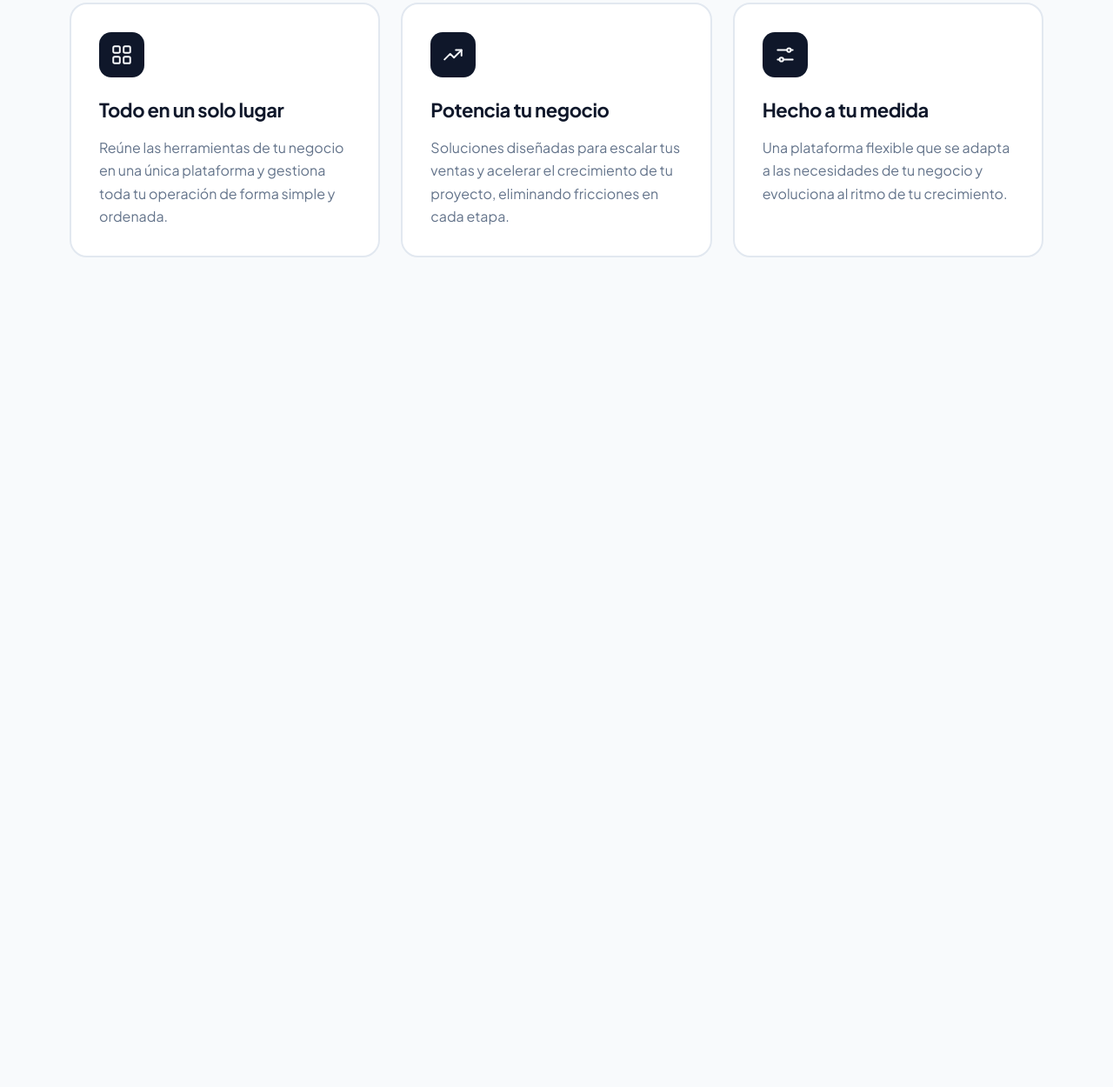
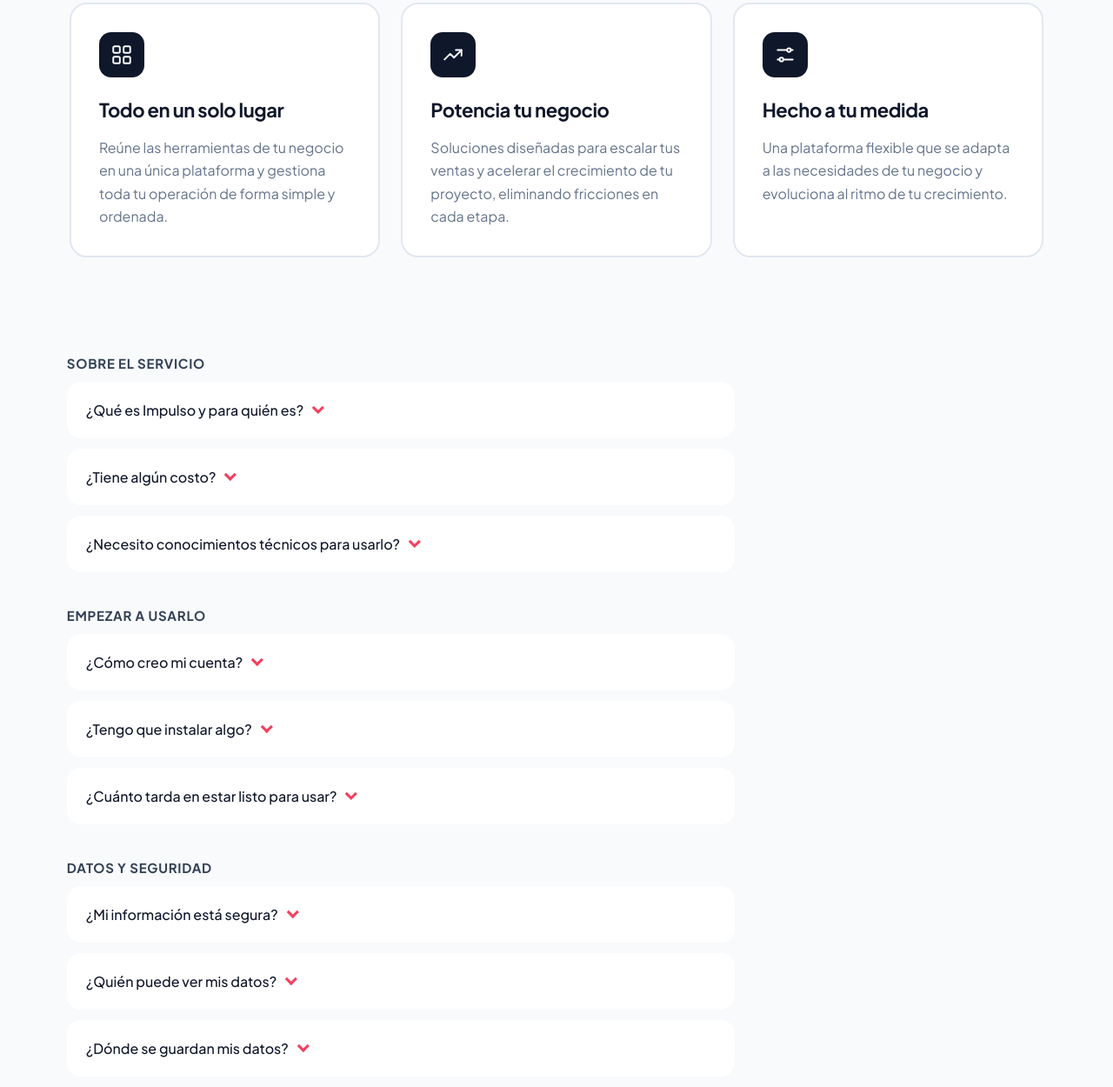
Before and after one commit to lucasmcom34-afk/Proyecto_web, a plain HTML site: page landing-page/index.html in a window 1280 px wide. Shown: the part 448-1698 px from the top of the page at 87% size. Before the commit the page ends 816 px from the top, so only its background shows below. Drawn offline with Linux system fonts and the light colour scheme.

Commit message:
Se agrego junto al enlace ancla de la sección de ayuda, los faq de los usuarios para responder dudas generales que puedan tener

```diff
--- a/landing-page/index.html
+++ b/landing-page/index.html
@@ -19,7 +19,7 @@
       <nav class="nav" aria-label="Principal">
         <a class="nav__link" href="#">Iniciar sesión</a>
         <span class="nav__divider" aria-hidden="true"></span>
-        <a class="nav__link" href="#">Ayuda</a>
+        <a class="nav__link" href="#ayuda">Ayuda</a>
       </nav>
     </header>
 
@@ -74,5 +74,61 @@
     </main>
 
   </div>
+
+  <!-- AYUDA / PREGUNTAS FRECUENTES -->
+   <!-- aqui -->
+<section id="ayuda" class="contenedor seccion faq">
+
+  <h3 class="faq__grupo">Sobre el servicio</h3>
+
+  <details class="faq__item">
+    <summary>¿Qué es Impulso y para quién es?</summary>
+    <p class="faq__respuesta">Impulso es una plataforma creada para darles una mano a los pequeños emprendedores, ayudándolos a gestionar su emprendimiento de manera más eficiente a través de la centralización de distintas herramientas.</p>
+  </details>
+
+  <details class="faq__item">
+    <summary>¿Tiene algún costo?</summary>
+    <p class="faq__respuesta">No, actualmente Impulso no tiene costo. Es una app web SaaS (<em>Software as a Service</em>, o "software como servicio"). Eso significa que no instalas nada: entras desde el navegador con tu cuenta y usas el programa por internet. Nosotros nos encargamos de los servidores, el mantenimiento y las actualizaciones, y tú solo te ocupas de tu negocio.</p>
+  </details>
+
+  <details class="faq__item">
+    <summary>¿Necesito conocimientos técnicos para usarlo?</summary>
+    <p class="faq__respuesta">No. Impulso es súper intuitiva: si sabes usar el celular o el correo, sabes usar Impulso. Todo está pensado para que cargues tus datos en pocos pasos.</p>
+  </details>
+
+  <h3 class="faq__grupo">Empezar a usarlo</h3>
+
+  <details class="faq__item">
+    <summary>¿Cómo creo mi cuenta?</summary>
+    <p class="faq__respuesta">Con tu correo electrónico y una contraseña. Más adelante también podrás ingresar con tu cuenta de Google.</p>
+  </details>
+
+  <details class="faq__item">
+    <summary>¿Tengo que instalar algo?</summary>
+    <p class="faq__respuesta">No. Impulso funciona desde el navegador, así que lo abres desde la computadora o el celular y listo.</p>
+  </details>
+
+  <details class="faq__item">
+    <summary>¿Cuánto tarda en estar listo para usar?</summary>
+    <p class="faq__respuesta">Unos 5 minutos: creas tu cuenta y ya puedes empezar a cargar tu información.</p>
+  </details>
+
+  <h3 class="faq__grupo">Datos y seguridad</h3>
+
+  <details class="faq__item">
+    <summary>¿Mi información está segura?</summary>
+    <p class="faq__respuesta">Tus datos se guardan en una base de datos y solo se accede a ellos con tu correo y tu contraseña. Cuida tu contraseña y no la compartas.</p>
+  </details>
+
+  <details class="faq__item">
+    <summary>¿Quién puede ver mis datos?</summary>
+    <p class="faq__respuesta">Solo tú, desde tu cuenta. Cada usuario ve únicamente su propia información.</p>
+  </details>
+
+  <details class="faq__item">
+    <summary>¿Dónde se guardan mis datos?</summary>
+    <p class="faq__respuesta">En una base de datos de Impulso, asociada a tu cuenta, para que puedas entrar desde cualquier dispositivo y encontrar todo igual.</p>
+  </details>
+</section>
 </body>
 </html>
--- a/landing-page/styles.css
+++ b/landing-page/styles.css
@@ -288,3 +288,84 @@ main {
     padding: 56px 0 48px;
   }
 }
+
+/* ---------- AYUDA / PREGUNTAS FRECUENTES ---------- */
+.faq {
+  max-width: 48rem;
+  margin-left: clamp(1.5rem, 6vw, 6rem);
+  margin-right: auto;
+}
+
+.faq > h2 {
+  text-align: center;
+}
+
+.faq__grupo {
+  margin-top: 2.5rem;
+  margin-bottom: 0.75rem;
+  font-size: 0.9375rem;
+  font-weight: 700;
+  text-transform: uppercase;
+  letter-spacing: 0.05em;
+  color: var(--negritas);
+  text-align: left;
+}
+
+/* Cada pregunta es una caja redondeada con fondo distinto al del body */
+.faq__item {
+  margin-bottom: 0.75rem;
+  padding-inline: 1.25rem;
+  border-radius: 1rem;
+  background: var(--blanco);
+  border: 2px solid transparent;
+  transition: border-color 0.2s ease, box-shadow 0.2s ease, transform 0.2s ease;
+}
+
+.faq__item:hover {
+  border-color: var(--cta);
+  box-shadow: 0 0 0 1px rgba(244, 63, 94, 0.12);
+}
+
+.faq__item summary {
+  display: flex;
+  align-items: center;
+  justify-content: flex-start;
+  gap: 0.75rem;
+  padding: 1.25rem 0;
+  list-style: none;              /* quita el triangulito por defecto */
+  cursor: pointer;
+  font-weight: 500;
+  color: var(--titulos);
+  text-align: left;
+}
+.faq__item summary::-webkit-details-marker { display: none; }
+
+/* Negrita al pasar el mouse, al enfocar con teclado y cuando está abierta */
+.faq__item summary:hover,
+.faq__item summary:focus-visible,
+.faq__item[open] summary { font-weight: 700; }
+
+/* Flecha: apunta hacia ABAJO cuando está cerrada */
+.faq__item summary::after {
+  content: "";
+  flex: none;
+  width: 0.6rem;
+  height: 0.6rem;
+  border-right: 3px solid var(--cta);
+  border-bottom: 3px solid var(--cta);
+  transform: translateY(-0.2rem) rotate(45deg);
+  transition: transform 0.2s;
+}
+
+/* Flecha: apunta hacia ARRIBA cuando está abierta */
+.faq__item[open] summary::after {
+  transform: translateY(0.2rem) rotate(-135deg);
+}
+
+.faq__respuesta {
+  max-width: 42rem;
+  padding-bottom: 1.25rem;
+  line-height: 1.65;
+  color: var(--negritas);
+  text-align: left;
+}
```
